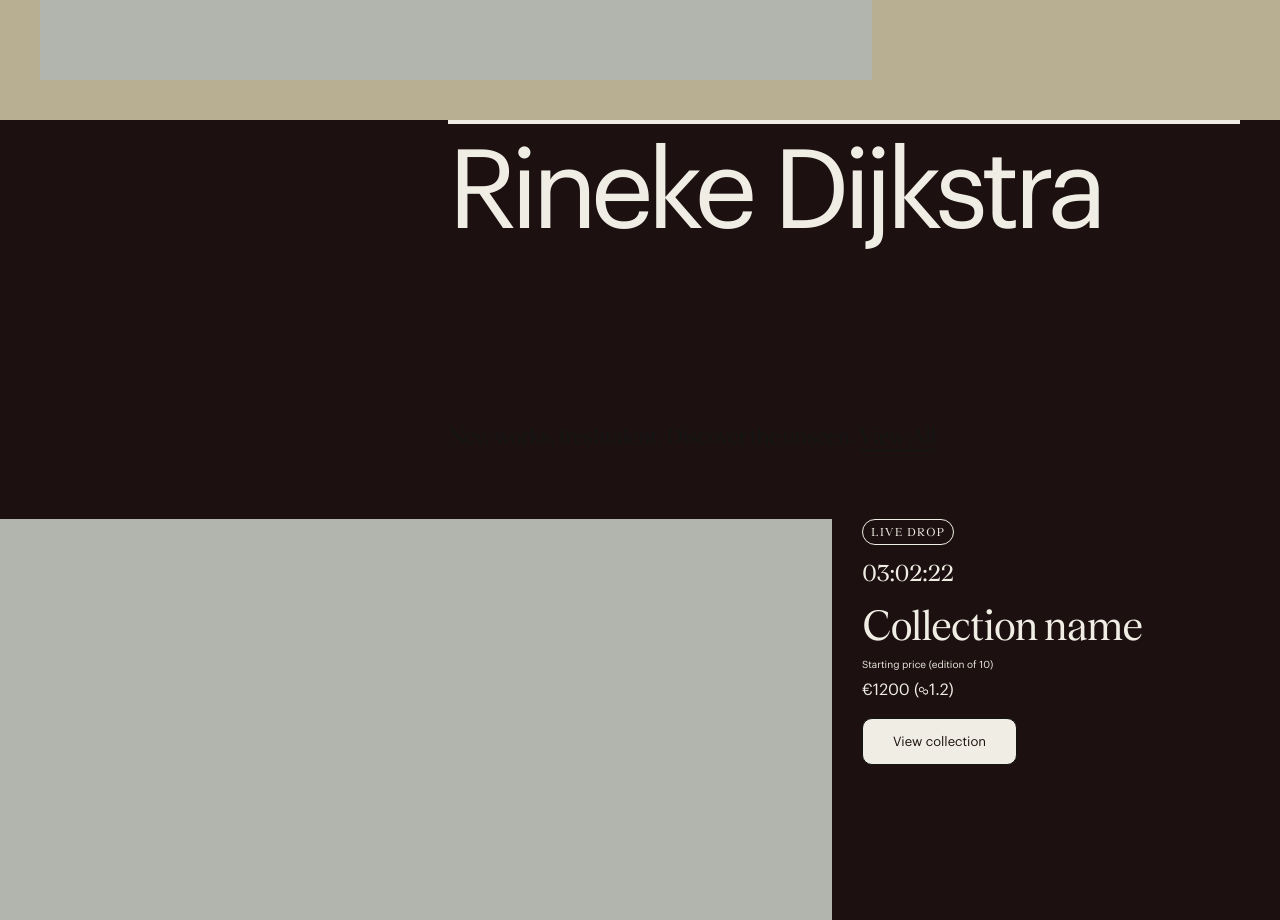
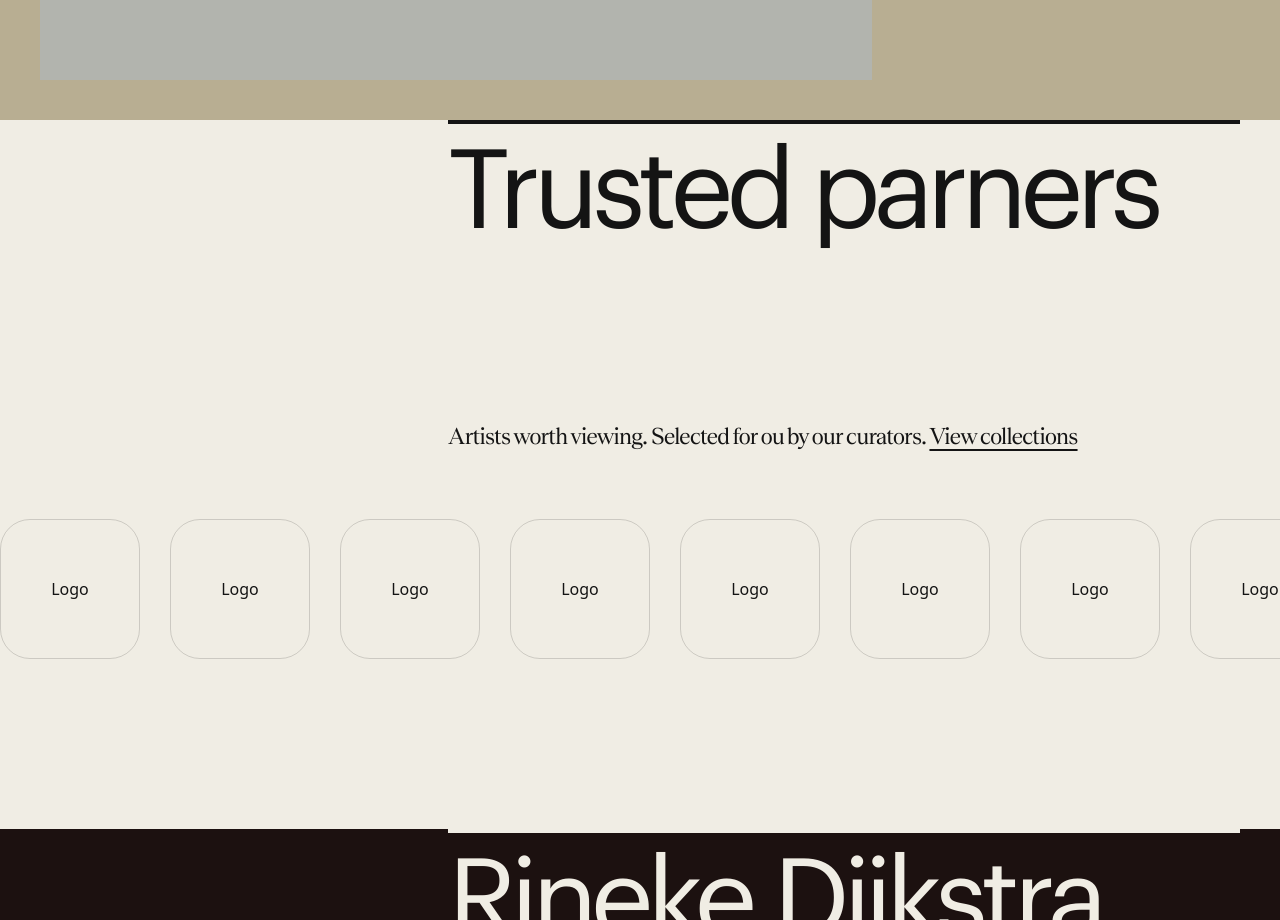
Before and after one commit to Unveil-art/unveil-marketplace, a Next.js app: page / in a window 1280 px wide. Shown: the part 2120-3040 px from the top of the page. Built offline with nearby package versions, Linux system fonts and the light colour scheme.

Commit message:
Trusted partners added

```diff
--- /dev/null
+++ b/components/section/TrustedPratners.jsx
@@ -0,0 +1,39 @@
+import React from "react";
+import { Autoplay } from "swiper";
+import { Swiper, SwiperSlide } from "swiper/react";
+import "swiper/css";
+
+import OneLiner from "../reusable/Oneliner";
+import Title from "../reusable/Title";
+
+const TrustedPartners = () => {
+  return (
+    <section>
+      <Title title="Trusted parners" />
+      <OneLiner
+        text="Artists worth viewing. Selected for ou by our curators."
+        link="View collections"
+        href="/"
+      />
+      <Swiper
+        slidesPerView={"auto"}
+        spaceBetween={30}
+        loop={true}
+        className="mb-[170px]"
+      >
+        {["1", "2", "3", "4", "5", "6", "1", "2", "3", "4", "5", "6"].map(
+          (item, index) => (
+            <SwiperSlide
+              key={index}
+              className="!w-[140px] !h-[140px] border border-[rgba(0,0,0,0.15)] rounded-[30px] !flex justify-center items-center"
+            >
+              <div>Logo</div>
+            </SwiperSlide>
+          )
+        )}
+      </Swiper>
+    </section>
+  );
+};
+
+export default TrustedPartners;
--- a/pages/index.js
+++ b/pages/index.js
@@ -4,6 +4,7 @@
 import FloatingArt from "../components/section/FloatingArt";
 import GridColThree from "../components/section/GridColThree";
 import Collection from "../components/section/Collection";
+import TrustedPartners from "../components/section/TrustedPratners";
 
 export default function Home() {
   return (
@@ -16,6 +17,7 @@
         backgroundColor="#B8AE92"
         imageMargin={true}
       />
+      <TrustedPartners />
       <Collection
         oneLiner="New works, freshtalent. Discover the unseen."
         oneLinerLink="View All"
```
